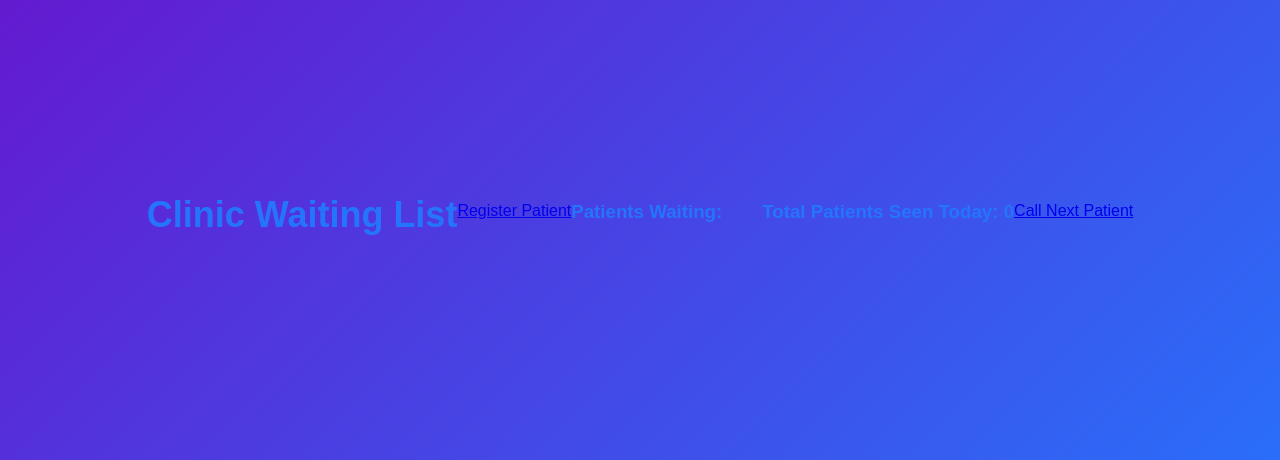
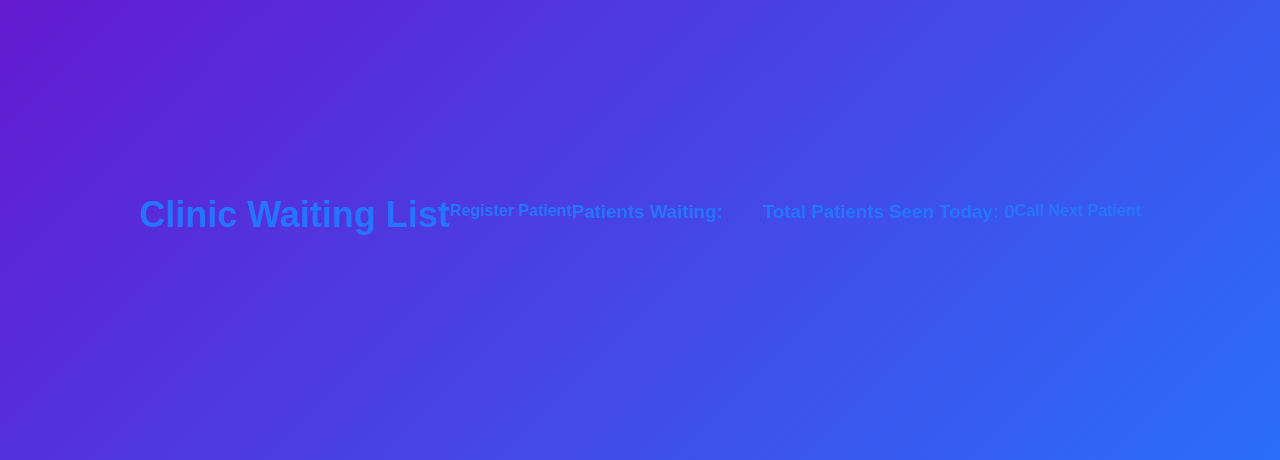
Before and after one commit to Darklion-007/Clinic-Queue-App, a Flask app: page / in a window 1280 px wide. Shown: the part 189-649 px from the top of the page. Run offline with Flask 3, Linux system fonts and the light colour scheme.

Commit message:
styled links/buttons

```diff
--- a/static/style.css
+++ b/static/style.css
@@ -25,6 +25,12 @@
     margin-bottom: 1rem;
     text-align: center;
     color: #2575fc;
+ }
+
+ a {
+    color: #2575fc;
+    text-decoration: none;
+    font-weight: 600;
  }
 
 form {
```
